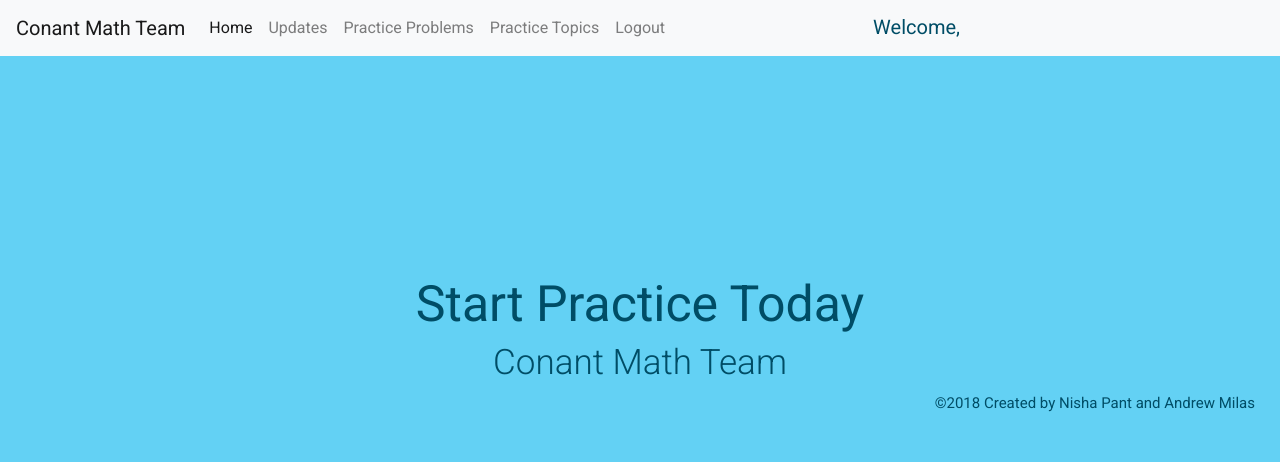
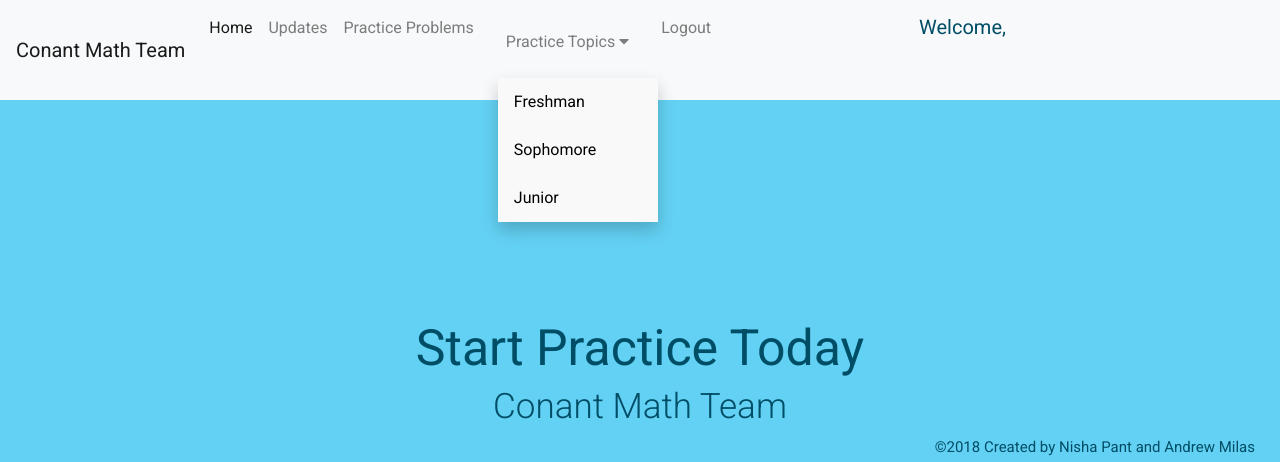
Before and after one commit to andrewmilas10/Math-Team-Website, a Django app: page /homepage in a window 1280 px wide. Shown: the top 462 px of the page. Run offline with Django 3.2, Linux system fonts and the light colour scheme; some libraries are stand-ins or nearby versions.

Commit message:
edited nav bar

```diff
--- a/core/static/css/homepage.css
+++ b/core/static/css/homepage.css
@@ -107,3 +107,46 @@ h3{
   font-size: 20px;
   font-weight: 400;
 }
+
+.dropdown {
+  float: left;
+  /*overflow: hidden;*/
+}
+
+.dropdown {
+  font-size: 16px;
+  border: none;
+  outline: none;
+  color: white;
+  padding: 14px 16px;
+  background-color: inherit;
+  font-family: inherit;
+  margin: 0;
+}
+
+
+.dropdown-content {
+  /*display: none;*/
+  position: absolute;
+  background-color: #f9f9f9;
+  min-width: 160px;
+  box-shadow: 0px 8px 16px 0px rgba(0,0,0,0.2);
+  z-index: 1;
+}
+
+.dropdown-content a {
+  float: none;
+  color: black;
+  padding: 12px 16px;
+  text-decoration: none;
+  display: block;
+  text-align: left;
+}
+
+.dropdown-content a:hover {
+  background-color: #ddd;
+}
+
+.dropdown:hover .dropdown-content {
+  display: block;
+}
--- a/core/templates/core/Nav_Bar_Layout.html
+++ b/core/templates/core/Nav_Bar_Layout.html
@@ -19,11 +19,21 @@
   <nav class="navbar navbar-expand navbar-light bg-light">
     <span class="navbar-brand">Conant Math Team</span>
     <div class="navbar-nav">
-          <a class="nav-link active" href="{% url 'core:homepage' %}">Home<span class="sr-only">(current)</span></a>
-          <a class="nav-link" href="{% url 'core:post_list' %}">Updates</a>
-          <a class="nav-link" href="{% url 'core:question_list' %}">Practice Problems</a>
-          <a class="nav-link" href="{% url 'core:practice_topics' %}">Practice Topics</a>
-          <a class="nav-link" href="{% url 'core:logout_user' %}">Logout</a>
+          <a {% ifequal activeNav "0" %}class="nav-link active" {% else %} class = "nav-link" {% endifequal %} href="{% url 'core:homepage' %}">Home<span class="sr-only">(current)</span></a>
+          <a {% ifequal activeNav "1" %}class="nav-link active" {% else %} class = "nav-link" {% endifequal %} href="{% url 'core:post_list' %}">Updates</a>
+          <a {% ifequal activeNav "2" %}class="nav-link active" {% else %} class = "nav-link" {% endifequal %} href="{% url 'core:question_list' %}">Practice Problems</a>
+{#          <a {% ifequal activeNav "3" %}class="nav-link active" {% else %} class = "nav-link" {% endifequal %} href="{% url 'core:practice_topics' %}">Practice Topics</a>#}
+          <div class="dropdown">
+            <p {% ifequal activeNav "3" %}class="nav-link active" {% else %} class = "nav-link" {% endifequal %}>Practice Topics
+              <i class="fa fa-caret-down"></i>
+            </p>
+            <div class="dropdown-content">
+              <a href="{% url 'core:practice_topics' %}">Freshman</a>
+              <a href="{% url 'core:practice_topics' %}">Sophomore</a>
+              <a href="{% url 'core:practice_topics' %}">Junior</a>
+            </div>
+          </div>
+          <a {% ifequal activeNav "4" %}class="nav-link active" {% else %} class = "nav-link" {% endifequal %} href="{% url 'core:logout_user' %}">Logout</a>
           <div id="name"class="nav navbar-nav navbar-right">
             <h3 id="welcome">Welcome, {{ user.username }}</h3>
           </div>
--- a/core/views.py
+++ b/core/views.py
@@ -21,7 +21,7 @@ def post_list(request):
     # posts = Post.objects.filter(published_date__lte=timezone.now()).order_by('published_date')
     posts = Post.objects.all().order_by('published_date')
     print(posts.count())
-    return render(request, 'core/post_list.html', {'posts': posts})
+    return render(request, 'core/post_list.html', {'posts': posts, "activeNav": "1"})
 
 #this is the function that is loaded when the list of questions is called, it also works on the search functionality of the
 #website by finding the questions under the filter with a serach query
@@ -62,13 +62,10 @@ def question_list(request):
                 question_results = question_results.filter(grade__in=gradesSearched)
             if numberSearched:
                 question_results = question_results.filter(difficulty__in=numberSearched)
-            return render(request, 'core/questions.html', {
-                        'questions': questions,
-                        'question_results': question_results,
-                    })
+            return render(request, 'core/questions.html', {'questions': questions,'question_results': question_results, "activeNav": "2"})
 
 
-        return render(request, 'core/question_list.html', {'questions': questions})
+        return render(request, 'core/question_list.html', {'questions': questions,"activeNav": "2"})
 
 
 
@@ -83,7 +80,8 @@ def detail(request, question_id):
     if submitbutton:
         context={
         'submitbutton': submitbutton,
-        'question': question
+        'question': question,
+        "activeNav": "2"
         }
         return render(request, 'core/question_detail.html', context)
     elif submitAnswerButton:
@@ -96,10 +94,11 @@ def detail(request, question_id):
             'submitAnswerButton': submitAnswerButton,
             'question': question,
             'correctAnswer': correctAnswer,
+            "activeNav": "2"
         }
         return render(request, 'core/question_detail.html', context)
     else:
-        return render(request, 'core/question_detail.html', {'question': question})
+        return render(request, 'core/question_detail.html', {'question': question, "activeNav": "0"})
 
 
 #this function handles the creating of a new user
@@ -127,7 +126,7 @@ class UserFormView(View):
             if user is not None:
                 if user.is_active:
                     login(request, user)
-                    return render(request, 'core/homepage_logged_in.html', {})
+                    return render(request, 'core/homepage_logged_in.html', {"activeNav": "0"})
         return render(request, 'core/registration_form.html', {'form': form, 'error_message': 'your username or email may already be registered. please choose another one'})
 
 
@@ -150,7 +149,7 @@ def login_user(request):
             if user.is_active:
                 login(request, user)
                 questions = Question.objects.all()
-                return render(request, 'core/homepage_logged_in.html', {'questions': questions})
+                return render(request, 'core/homepage_logged_in.html', {'questions': questions, "activeNav": "0"})
             else:
                 return render(request, 'core/login.html', {'error_message': 'Your account has been disabled'})
         else:
@@ -158,7 +157,7 @@ def login_user(request):
     return render(request, 'core/login.html')
 
 def homepage(request):
-    return render(request, 'core/homepage_logged_in.html', {})
+    return render(request, 'core/homepage_logged_in.html', {"activeNav": "0"})
 
 def pickColor(progress):
     if progress >= 90:
@@ -181,7 +180,7 @@ def practice_topics(request):
     for num in reversed(sorted(progressDict.items(), key=operator.itemgetter(1))):
         progress.append([num[0], num[1], pickColor(num[1])])
 
-    return render(request, 'core/practice_topics.html', {'progress': progress, 'topics': topiclist})
+    return render(request, 'core/practice_topics.html', {'progress': progress, 'topics': topiclist, "activeNav": "3"})
 
 def pickQuestion(topic):
     possQuestions = Question.objects.filter(is_complete=False).filter(topic=topic)
@@ -222,6 +221,7 @@ def practice_topics_detail(request, topic):
             'showSolutionButton': showSolutionButton,
             'question': pastQuestion,
             'correctAnswer': correctAnswer,
+            "activeNav": "3"
         }
 
     if showSolutionButton:
@@ -278,4 +278,5 @@ def questions(request, filter_by):
         return render(request, 'core/questions.html', {
             'question_list': users_questions,
             'filter_by': filter_by,
+            "activeNav": "2"
         })
```
Also changed, not shown: db.sqlite3.
